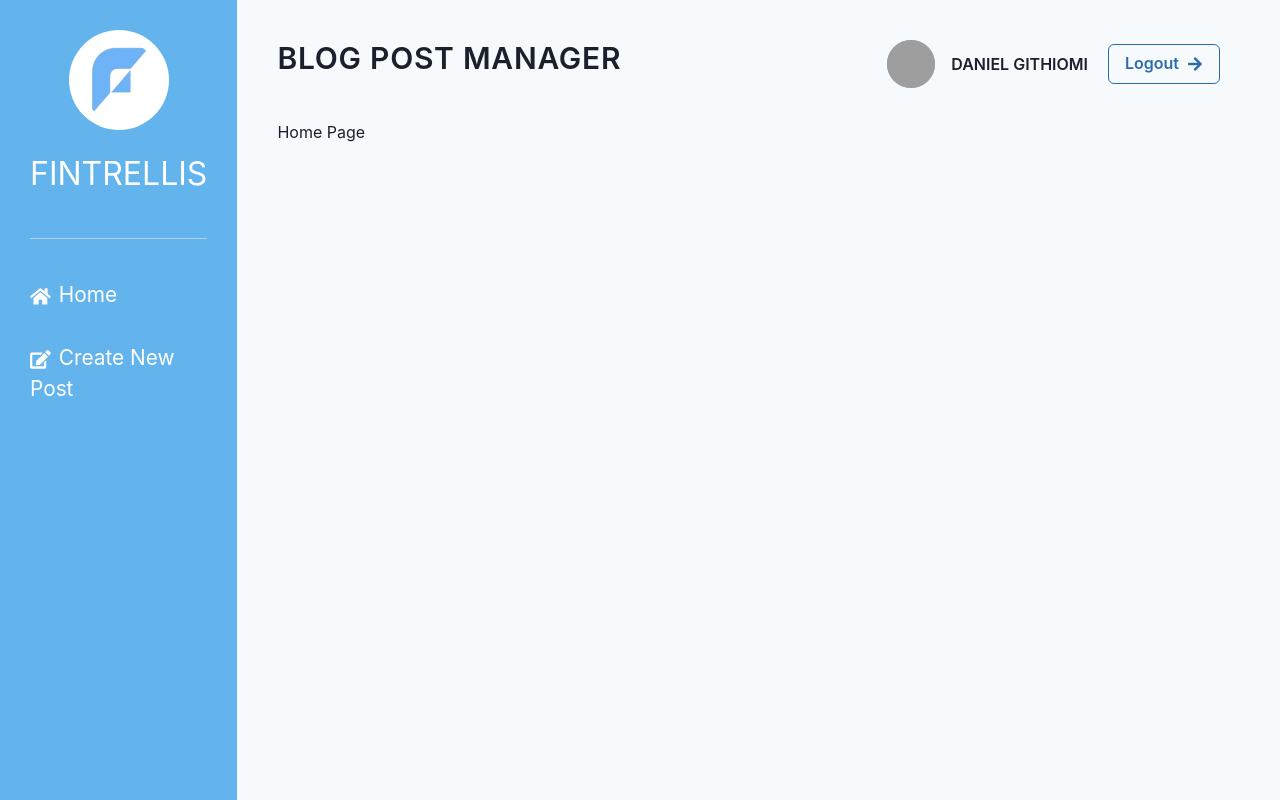
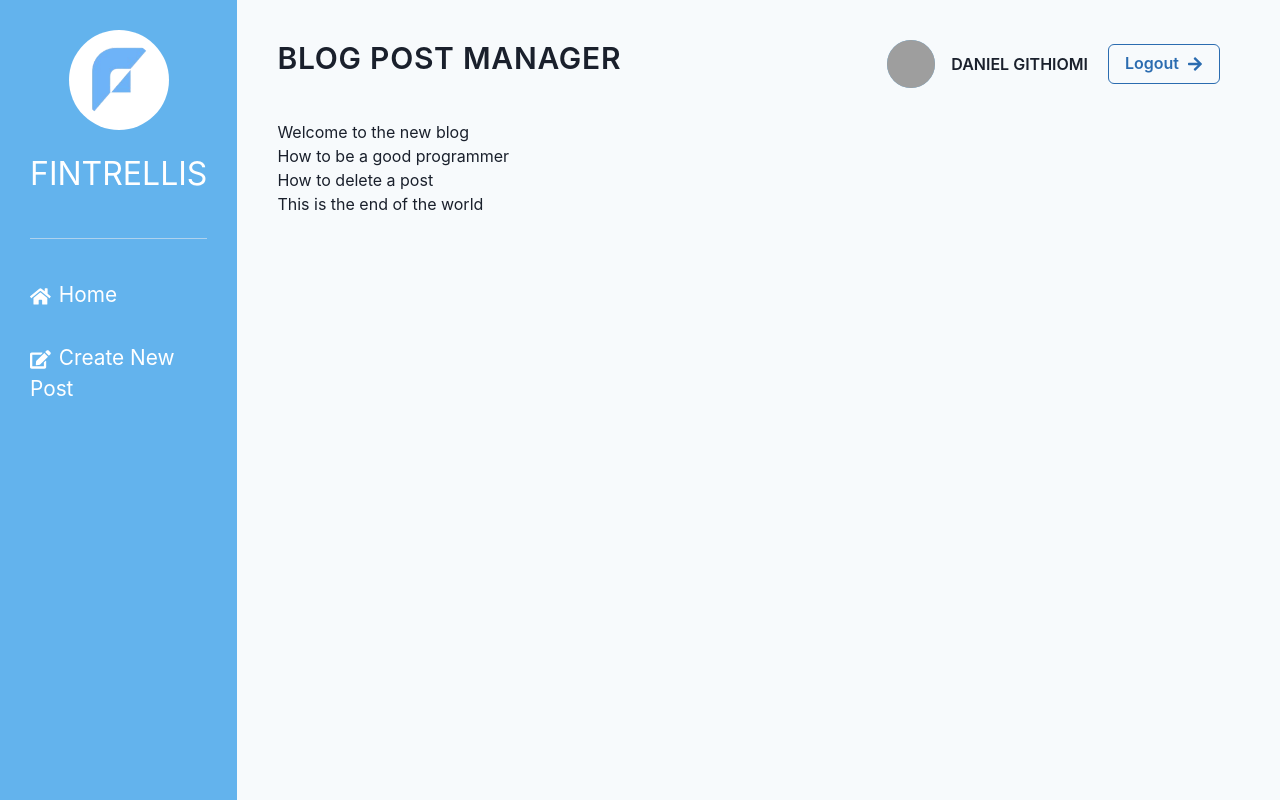
Before and after one commit to githiomi/Fintrellis-Blog-Post-Manager, a React (Vite) app: page /home in a window 1280 px wide. Built offline with nearby package versions, Linux system fonts and the light colour scheme; data requests are answered from the project's data file; grey boxes are pictures that could not be loaded.

Commit message:
feat: successfully fetch data from json-server

```diff
--- a/src/App.tsx
+++ b/src/App.tsx
@@ -3,6 +3,7 @@ import HomePage from './pages/HomePage';
 import MainLayout from './layouts/MainLayout';
 import AboutPage from './pages/AboutPage';
 import LoginPage from './pages/LoginPage';
+import { blogPostLoader } from './services/postsLoader';
 
 // Custom Router Setup
 const appRouter = createBrowserRouter(
@@ -10,7 +11,7 @@ const appRouter = createBrowserRouter(
     <Route path='/' element={<MainLayout />}>
 
       <Route index element={<LoginPage />} />
-      <Route path='/home' element={<HomePage />} />
+      <Route path='/home' element={<HomePage />} loader={blogPostLoader} />
       <Route path='/about' element={<AboutPage />} />
 
     </Route>
--- a/src/pages/HomePage.tsx
+++ b/src/pages/HomePage.tsx
@@ -1,9 +1,16 @@
+import { useLoaderData } from "react-router-dom";
+import { BlogPost } from "../interfaces/blog_post";
+import { Text } from "@chakra-ui/react";
+
 const HomePage = () => {
+
+   const blogPosts: BlogPost[] = useLoaderData();
+
    return (
       <>
-         Home Page
+         {blogPosts && blogPosts.map((_blogpost: BlogPost) => <Text>{_blogpost.title}</Text>)}
       </>
    )
 }
 
-export default HomePage
+export default HomePage;
--- /dev/null
+++ b/src/services/postsLoader.ts
@@ -0,0 +1,11 @@
+import { BlogPost } from "../interfaces/blog_post";
+
+const url: string = `http://localhost:8000/blog_posts`;
+
+export const blogPostLoader = async (): Promise<BlogPost[]> => {
+
+   const response = await fetch(url);
+
+   return response.json();
+
+}
```
Also changed, not shown: src/interfaces/blog_post.ts (+4 -4 lines).
